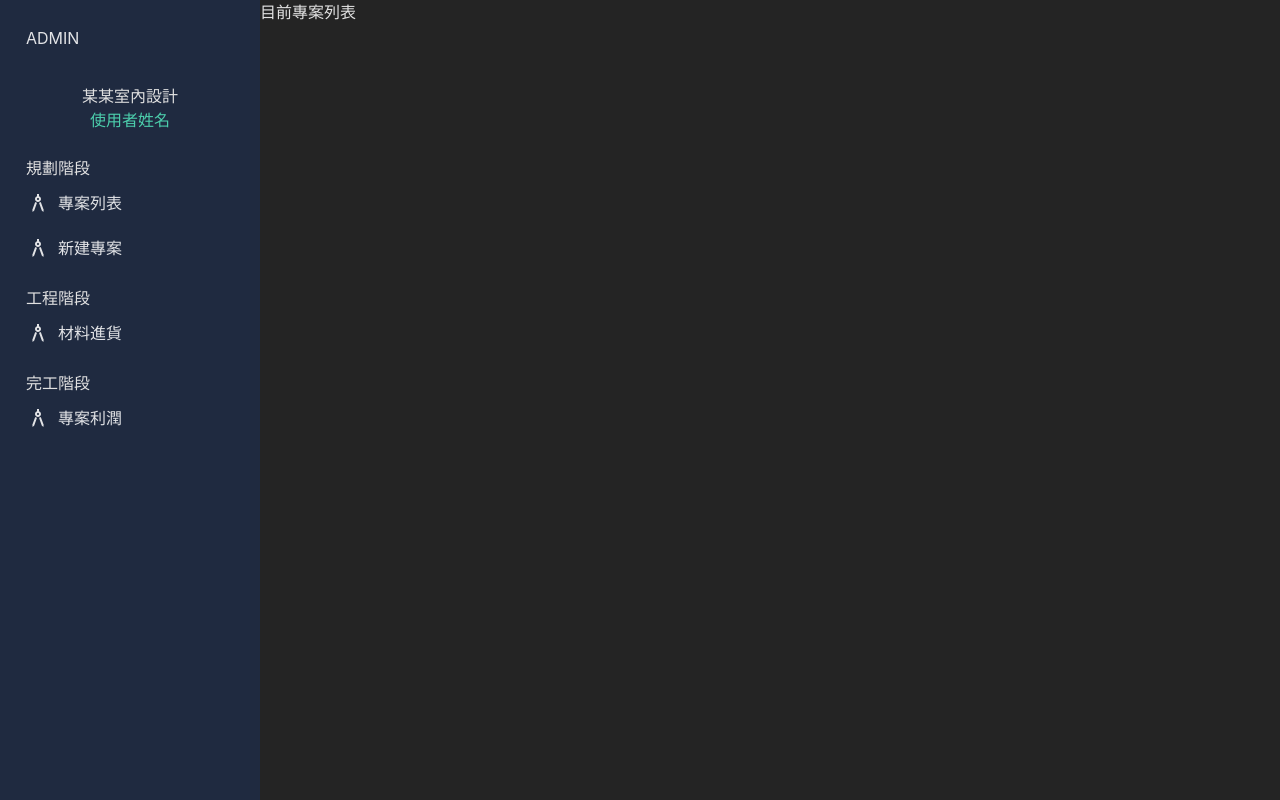
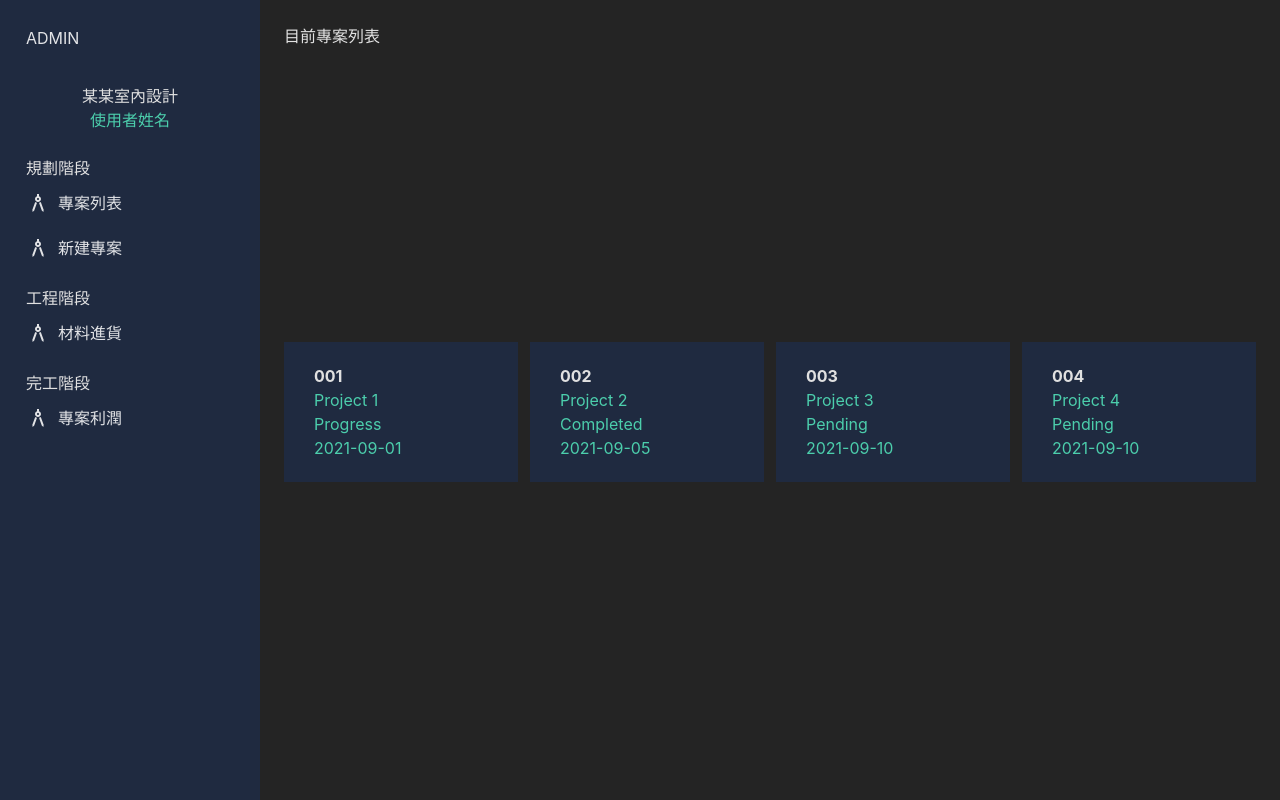
Before and after one commit to eddie8119/react-dashboard, a React (Vite) app: page / in a window 1280 px wide. Built offline with nearby package versions, Linux system fonts and the light colour scheme.

Commit message:
clean layout

```diff
--- /dev/null
+++ b/src/components/PageTitle/index.tsx
@@ -0,0 +1,7 @@
+import React from "react";
+
+const PageTitle = () => {
+  return <div>PageTitle</div>;
+};
+
+export default PageTitle;
--- a/src/components/dashboard/RevenuePannel.tsx
+++ b/src/components/temporaryStorage/RevenuePannel.tsx
@@ -1,5 +1,5 @@
 import { ResponsiveLine } from "@nivo/line";
-import { mockLineData } from "../temporaryStorage/chart";
+import { mockLineData } from "./chart";
 
 const RevenuePannel = () => {
   return (
--- a/src/components/temporaryStorage/RightArea.tsx
+++ b/src/components/temporaryStorage/RightArea.tsx
@@ -1,6 +1,6 @@
 import SettingHeader from "./SettingHeader";
 import TitleArea from "./TitleArea";
-import DashboardArea from "../dashboard/DashboardArea";
+import DashboardArea from "./DashboardArea";
 
 const RightArea = () => {
   return (
--- a/src/content/dashboards/OverviewCase/index.tsx
+++ b/src/content/dashboards/OverviewCase/index.tsx
@@ -1,7 +1,68 @@
-import React from "react";
+interface ProjectList {
+  id: number;
+  name: string;
+  status: string;
+  date: string;
+  picture?: string;
+  number: string;
+}
+
+const projectLists: ProjectList[] = [
+  {
+    id: 0,
+    name: "Project 1",
+    status: "Progress",
+    date: "2021-09-01",
+    picture: " ",
+    number: "001",
+  },
+  {
+    id: 1,
+    name: "Project 2",
+    status: "Completed",
+    date: "2021-09-05",
+    picture: " ",
+    number: "002",
+  },
+  {
+    id: 2,
+    name: "Project 3",
+    status: "Pending",
+    date: "2021-09-10",
+    picture: " ",
+    number: "003",
+  },
+  {
+    id: 3,
+    name: "Project 4",
+    status: "Pending",
+    date: "2021-09-10",
+    picture: " ",
+    number: "004",
+  },
+];
 
 const OverviewCase = () => {
-  return <div>目前專案列表</div>;
+  return (
+    <div className="w-full grid grid-cols-1 p-6">
+      <h1>目前專案列表</h1>
+      <div className="w-full grid grid-cols-1 md:grid-cols-4 gap-3 ">
+        {projectLists.map((data) => (
+          <div
+            key={data.id}
+            className="flex h-[140px]  items-center justify-between bg-box-bg px-[30px]"
+          >
+            <div className="flex flex-col ">
+              <p className="text font-bold text-gray">{data.number}</p>
+              <p className="text text-primary">{data.name}</p>
+              <p className="text text-primary">{data.status}</p>
+              <p className="text text-primary">{data.date}</p>
+            </div>
+          </div>
+        ))}
+      </div>
+    </div>
+  );
 };
 
 export default OverviewCase;
```
Also changed, not shown: src/components/temporaryStorage/DashboardArea.tsx (renamed from src/components/dashboard/DashboardArea.tsx), src/components/temporaryStorage/MarketingPannel.tsx (renamed from src/components/dashboard/MarketingPannel.tsx), src/components/temporaryStorage/ProgressCircle.tsx (renamed from src/components/dashboard/ProgressCircle.tsx), src/components/temporaryStorage/TransactionsPannel.tsx (renamed from src/components/dashboard/TransactionsPannel.tsx).
